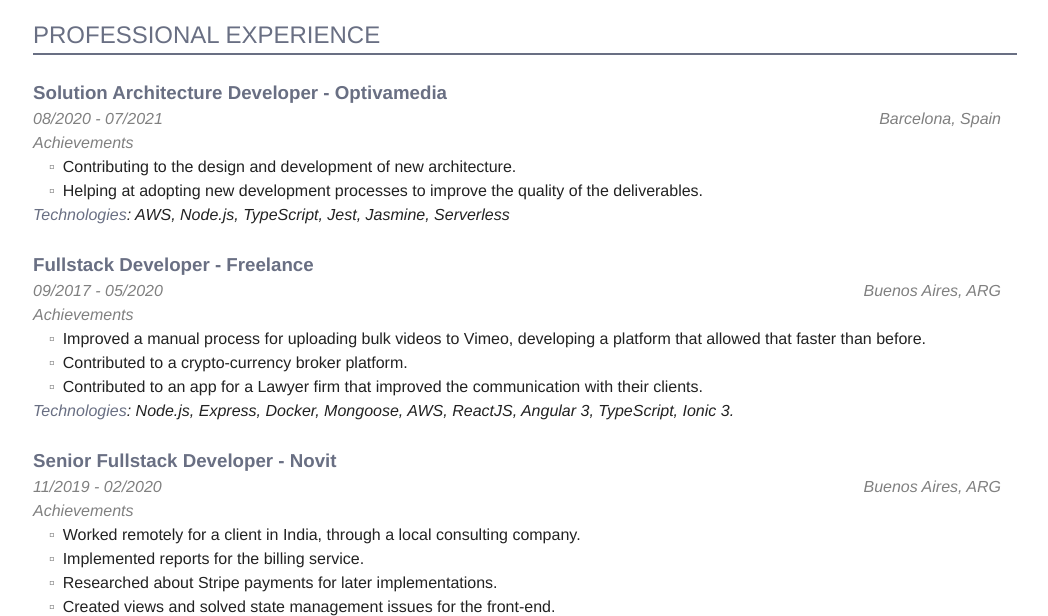
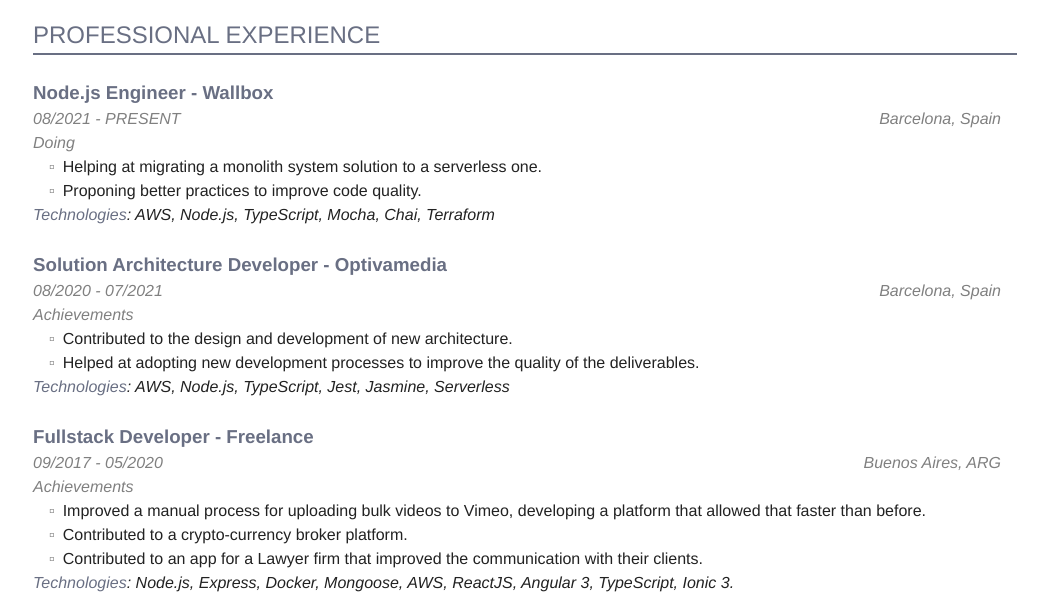
Before and after one commit to NormanPerrin/cv, a plain HTML site: page index.html in a window 1280 px wide. Shown: the part 133-749 px from the top of the page, without its empty margins (123-1171 px from the left). Drawn offline with Linux system fonts and the light colour scheme.

Commit message:
new job: wallbox 🎉

```diff
--- a/index.html
+++ b/index.html
@@ -31,6 +31,29 @@
 	<h2>PROFESSIONAL EXPERIENCE</h2>
 
 	<section class="work">
+        <h3>Node.js Engineer - <a href="https://www.wallbox.com/">Wallbox</a></h3>
+		<div class="whe">
+			<p>08/2021 - PRESENT</p>
+			<p>Barcelona, Spain</p>
+		</div>
+		<div class="achievements">
+			<p>Doing</p>
+			<ul>
+				<li>Helping at migrating a monolith system solution to a serverless one.</li>
+				<li>Proponing better practices to improve code quality.</li>
+			</ul>
+		</div>
+		<p class="tech"><span>Technologies</span>:
+			<a href="https://aws.amazon.com/">AWS</a>,
+			<a href="https://nodejs.org/">Node.js</a>,
+			<a href="https://www.typescriptlang.org/">TypeScript</a>,
+			<a href="https://mochajs.org/">Mocha</a>,
+			<a href="https://www.chaijs.com/">Chai</a>,
+			<a href="https://www.terraform.io/">Terraform</a>
+		</p>
+	</section>
+
+	<section class="work">
 		<h3>Solution Architecture Developer - <a href="https://www.optivamedia.com/">Optivamedia</a></h3>
 		<div class="whe">
 			<p>08/2020 - 07/2021</p>
@@ -39,8 +62,8 @@
 		<div class="achievements">
 			<p>Achievements</p>
 			<ul>
-				<li>Contributing to the design and development of new architecture.</li>
-				<li>Helping at adopting new development processes to improve the quality of the deliverables.</li>
+				<li>Contributed to the design and development of new architecture.</li>
+				<li>Helped at adopting new development processes to improve the quality of the deliverables.</li>
 			</ul>
 		</div>
 		<p class="tech"><span>Technologies</span>:
```
